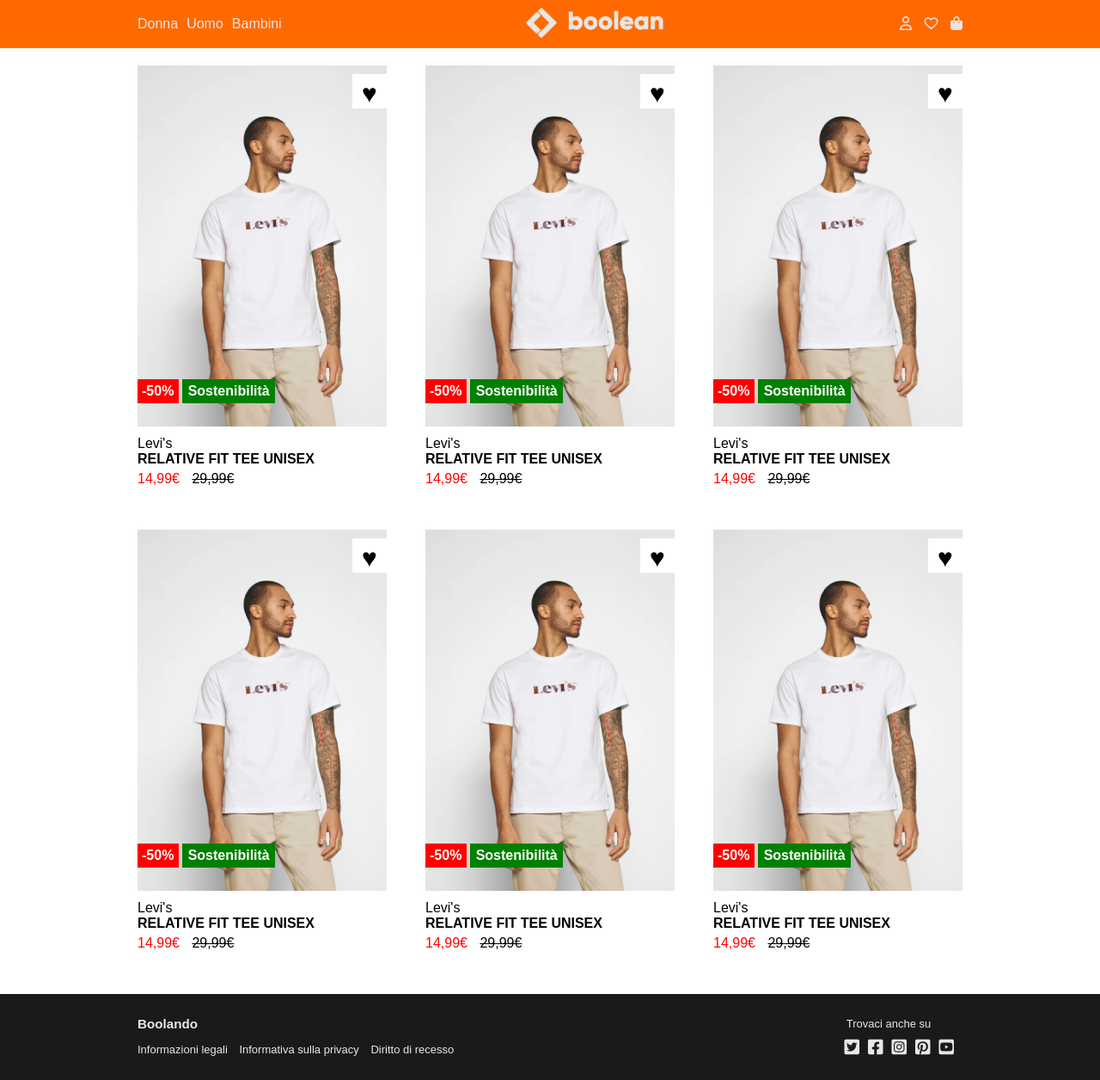
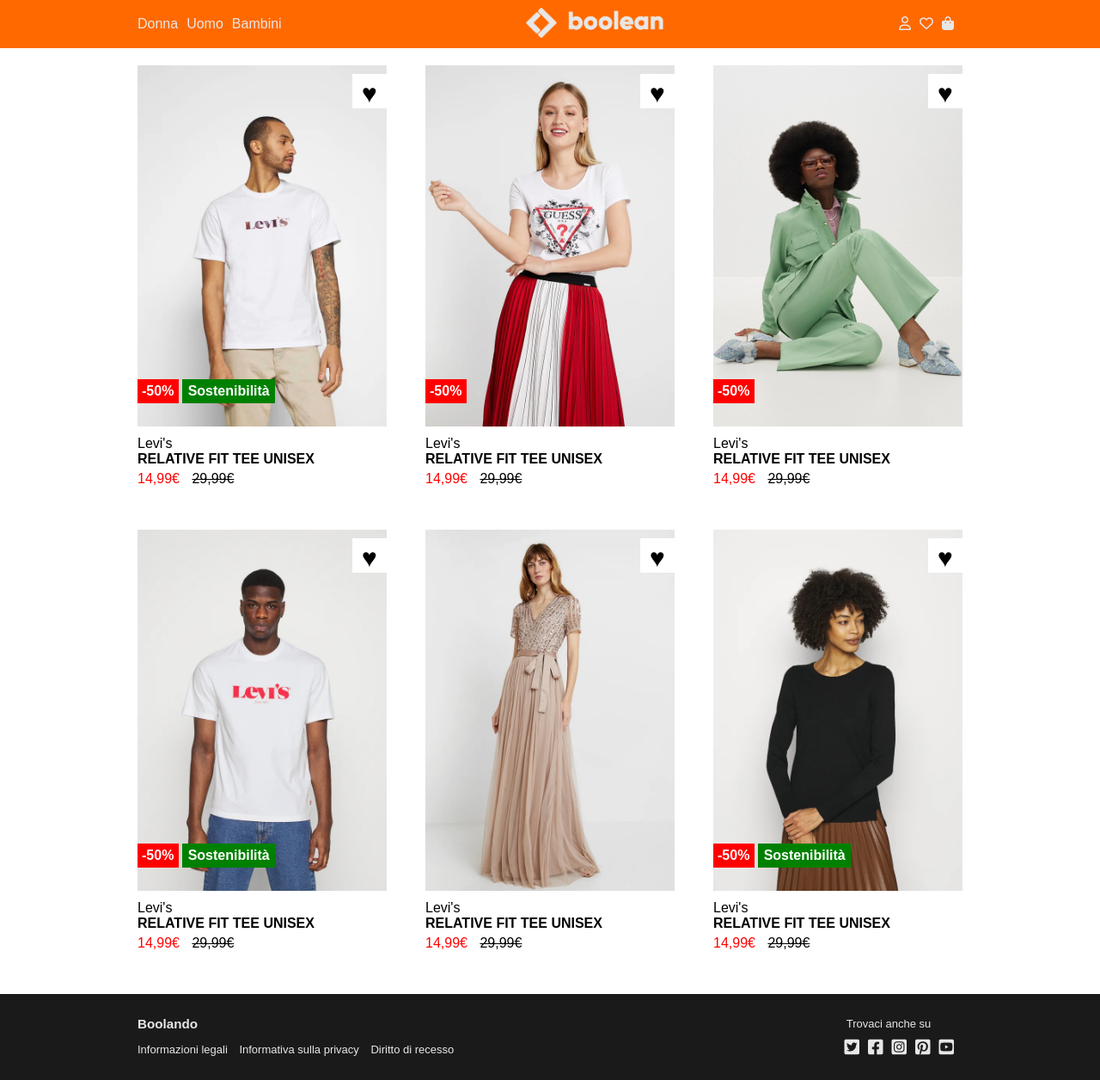
Before and after one commit to MikePio/html-css-boolando, a plain HTML site: page index.html in a window 1280 px wide. Shown: the whole page at 86% size. Drawn offline with Linux system fonts and the light colour scheme.

Commit message:
Piccoli miglioramenti post correzione

```diff
--- a/css/style.css
+++ b/css/style.css
@@ -65,11 +65,11 @@
   justify-content: space-between;
   align-items: center;
 
-  z-index: 999;
 
   flex-wrap: wrap;
 
   position: fixed;
+  z-index: 999;
 }
 
 
@@ -126,7 +126,7 @@
   width: 290px;
   height: 420px;
 
-
+/* ! si potrebbe anche non mettere position absolute a questa immagine in modo da mantenere le stesse dimensioni anche per la seconda immagine QUINDI IN QUESTO CASO BISOGNA RIMUOVERE ANCHE POSITION ABSOLUTE ALLA CLASSE description_product */
   position: absolute;
   top: 0;
   left: 0;
@@ -135,12 +135,13 @@
 }
 
 
-
-.card img:nth-child(2) {
+/* * quando si va in hover sull'immagine si sostituisce con la seconda immagine  */
+/* ! con la classe .image quando si va in hover sul cuore non cambia l'immmagine ma solo il cuore */
+.card .image img:nth-child(2) {
   display: none;
 }
 
-.card:hover img:nth-child(2) {
+.card .image:hover img:nth-child(2) {
   display: block;
 }
 
@@ -196,7 +197,6 @@
   left: 18%;
   bottom: 0%;
 }
-
 
 .brand{
 
@@ -279,8 +279,10 @@
 
 }
 
+/* * quando si va in hover sul cuore si colora di rosso SENZA SOSTITUIRE L'IMMAGINE DELL'ARTICOLO  */
 .container_heart:hover .heart {
   color: red;
+  cursor: pointer;
   /* display: block; */
   /* z-index: 999; */
 }
--- a/index.html
+++ b/index.html
@@ -5,7 +5,7 @@
   <meta http-equiv="X-UA-Compatible" content="IE=edge">
   <meta name="viewport" content="width=device-width, initial-scale=1.0">
   <link rel="stylesheet" href="css/style.css">
-  <!-- Font awasome -->
+  <!-- Font awesome -->
   <link rel='stylesheet' href='https://cdnjs.cloudflare.com/ajax/libs/font-awesome/6.3.0/css/all.min.css' integrity='sha512-SzlrxWUlpfuzQ+pcUCosxcglQRNAq/DZjVsC0lE40xsADsfeQoEypE+enwcOiGjk/bSuGGKHEyjSoQ1zVisanQ==' crossorigin='anonymous'/>
   <title>Boolando</title>
 </head>
@@ -27,10 +27,17 @@
         </div>
         <div class="col">
           <nav>
+            <ul>
+              <li><a href="#"><i class="fa-regular fa-user"></i></a></li>
+              <li><a href="#"><i class="fa-regular fa-heart"></i></a></li>
+              <li><a href="#"><i class="fa-solid fa-bag-shopping"></i></a></li>
+            </ul>
+            </nav>
+          <!-- <nav>
             <a href="#"><i class="fa-regular fa-user"></i></a>
             <a href="#"><i class="fa-regular fa-heart"></i></a>
             <a href="#"><i class="fa-solid fa-bag-shopping"></i></a>
-          </nav>
+          </nav> -->
       </div>
     </div>
   </header>
@@ -39,8 +46,10 @@
     <div class="row">
 
 			<div class="card">
-				<img src="img/1.webp" alt="articolo_1a">
-				<img src="img/1b.webp" alt="articolo_1b">
+        <div class="image">
+          <img src="img/1.webp" alt="articolo_1a">
+          <img src="img/1b.webp" alt="articolo_1b">
+        </div>
         <div class="description_product">
           <div class="brand">Levi's</div>
           <div class="name_product">relative fit tee unisex</div>
@@ -55,8 +64,44 @@
 			</div>
 
 			<div class="card">
-				<img src="img/1.webp" alt="articolo_1a">
-				<img src="img/1b.webp" alt="articolo_1b">
+        <div class="image">
+          <img src="img/2.webp" alt="articolo_2a">
+          <img src="img/2b.webp" alt="articolo_2b">
+        </div>
+        <div class="description_product">
+          <div class="brand">Levi's</div>
+          <div class="name_product">relative fit tee unisex</div>
+          <div class="price">14,99€</div>
+          <span class="old_price">29,99€</span>
+        </div>
+        <div class="container_discount">-50%</div>
+				<div class="container_heart">
+          <div class="heart">&hearts;</div>
+        </div>
+			</div>
+
+			<div class="card">
+        <div class="image">
+          <img src="img/3.webp" alt="articolo_3a">
+          <img src="img/3b.webp" alt="articolo_3b">
+        </div>
+        <div class="description_product">
+          <div class="brand">Levi's</div>
+          <div class="name_product">relative fit tee unisex</div>
+          <div class="price">14,99€</div>
+          <span class="old_price">29,99€</span>
+        </div>
+        <div class="container_discount">-50%</div>
+				<div class="container_heart">
+          <div class="heart">&hearts;</div>
+        </div>
+			</div>
+
+			<div class="card">
+        <div class="image">
+          <img src="img/4.webp" alt="articolo_4a">
+          <img src="img/4b.webp" alt="articolo_4b">
+        </div>
         <div class="description_product">
           <div class="brand">Levi's</div>
           <div class="name_product">relative fit tee unisex</div>
@@ -71,8 +116,26 @@
 			</div>
 
 			<div class="card">
-				<img src="img/1.webp" alt="articolo_1a">
-				<img src="img/1b.webp" alt="articolo_1b">
+        <div class="image">
+          <img src="img/5.webp" alt="articolo_5a">
+          <img src="img/5b.webp" alt="articolo_5b">
+        </div>
+        <div class="description_product">
+          <div class="brand">Levi's</div>
+          <div class="name_product">relative fit tee unisex</div>
+          <div class="price">14,99€</div>
+          <span class="old_price">29,99€</span>
+        </div>
+				<div class="container_heart">
+          <div class="heart">&hearts;</div>
+        </div>
+			</div>
+
+			<div class="card">
+        <div class="image">
+          <img src="img/6.webp" alt="articolo_6a">
+          <img src="img/6b.webp" alt="articolo_6b">
+        </div>
         <div class="description_product">
           <div class="brand">Levi's</div>
           <div class="name_product">relative fit tee unisex</div>
@@ -86,53 +149,7 @@
         </div>
 			</div>
 
-			<div class="card">
-				<img src="img/1.webp" alt="articolo_1a">
-				<img src="img/1b.webp" alt="articolo_1b">
-        <div class="description_product">
-          <div class="brand">Levi's</div>
-          <div class="name_product">relative fit tee unisex</div>
-          <div class="price">14,99€</div>
-          <span class="old_price">29,99€</span>
-        </div>
-        <div class="container_discount">-50%</div>
-        <span class="container_green">Sostenibilità</span>
-				<div class="container_heart">
-          <div class="heart">&hearts;</div>
-        </div>
-			</div>
 
-			<div class="card">
-				<img src="img/1.webp" alt="articolo_1a">
-				<img src="img/1b.webp" alt="articolo_1b">
-        <div class="description_product">
-          <div class="brand">Levi's</div>
-          <div class="name_product">relative fit tee unisex</div>
-          <div class="price">14,99€</div>
-          <span class="old_price">29,99€</span>
-        </div>
-        <div class="container_discount">-50%</div>
-        <span class="container_green">Sostenibilità</span>
-				<div class="container_heart">
-          <div class="heart">&hearts;</div>
-        </div>
-			</div>
-
-			<div class="card">
-				<img src="img/1.webp" alt="articolo_1a">
-				<img src="img/1b.webp" alt="articolo_1b">
-        <div class="description_product">
-          <div class="brand">Levi's</div>
-          <div class="name_product">relative fit tee unisex</div>
-          <div class="price">14,99€</div>
-          <span class="old_price">29,99€</span>
-        </div>
-        <div class="container_discount">-50%</div>
-        <span class="container_green">Sostenibilità</span>
-				<div class="container_heart">
-          <div class="heart">&hearts;</div>
-        </div>
-			</div>
 
     </div>
 
@@ -142,6 +159,14 @@
     <div class="bottom_bar">
       <div class="col">
         <h3>Boolando</h3>
+        <!-- ! è meglio scrivere nav + lista per i menù di navigazione (sia header sia footer) come commentato qui in basso -->
+        <!-- <nav>
+          <ul>
+            <li><a href="#">Informazioni legali</a></li>
+            <li><a href="#">Informativa sulla privacy</a></li>
+            <li><a href="#">Diritto di recesso</a></li>
+          </ul>
+        </nav> -->
         <nav>
           <a href="#">Informazioni legali</a>
           <a href="#">Informativa sulla privacy</a>
```
